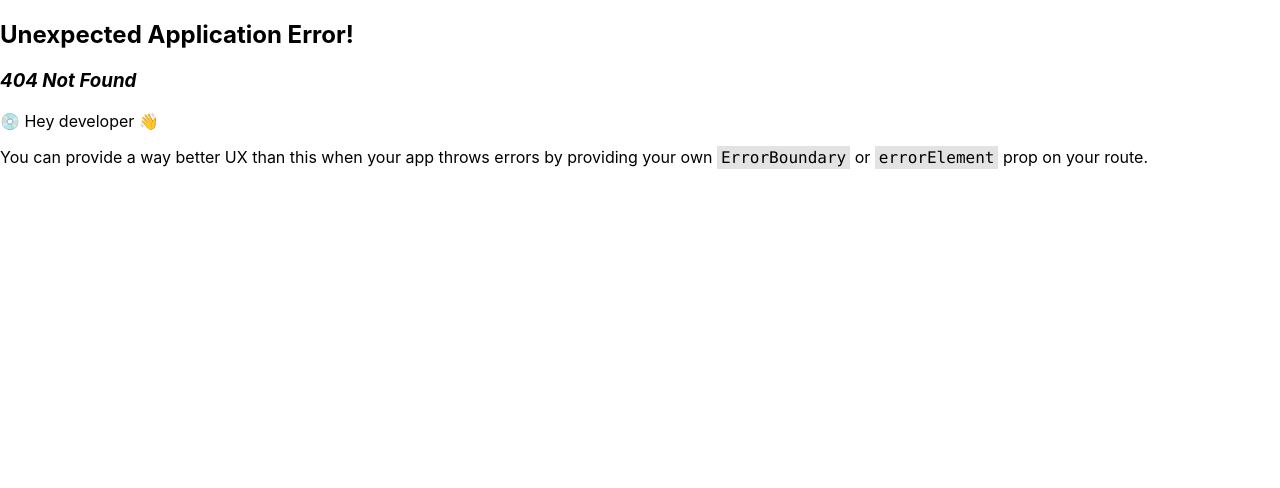
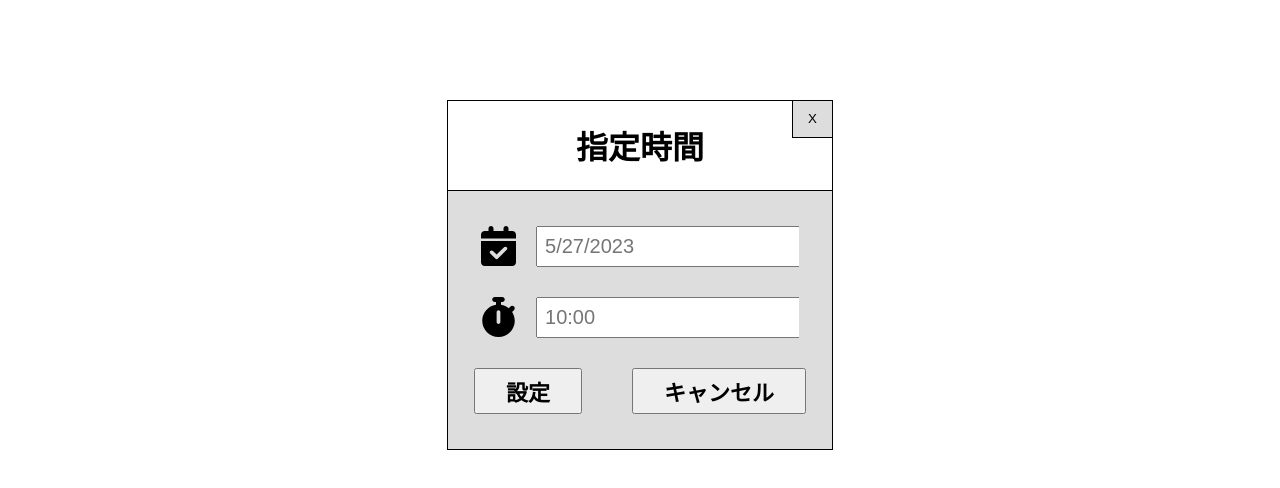
Before and after one commit to hung0601/driver-app, a React (Create React App) app in the folder frontend/: page /popup_specify_time in a window 1280 px wide. Before the commit this address had no page. Shown: the top 488 px of the page. Built offline with nearby package versions, Linux system fonts and the light colour scheme.

Commit message:
popup specify time

```diff
--- a/frontend/package.json
+++ b/frontend/package.json
@@ -3,6 +3,8 @@
   "version": "0.1.0",
   "private": true,
   "dependencies": {
+    "@fortawesome/free-solid-svg-icons": "^6.4.0",
+    "@fortawesome/react-fontawesome": "^0.2.0",
     "@googlemaps/js-api-loader": "^1.15.2",
     "@testing-library/jest-dom": "^5.16.5",
     "@testing-library/react": "^13.4.0",
--- /dev/null
+++ b/frontend/src/component/popup_specify_time/popup_specify_time.jsx
@@ -0,0 +1,122 @@
+import React from "react";
+import { useState } from "react";
+
+import { FontAwesomeIcon } from "@fortawesome/react-fontawesome";
+import { faCalendarCheck } from "@fortawesome/free-solid-svg-icons";
+import {faStopwatch} from "@fortawesome/free-solid-svg-icons";
+
+function PopupSpecifyTime() {
+
+
+    const [date, setDate] = useState(new Date().toLocaleDateString("en-US"))
+    const [time, setTime] = useState("10:00")
+
+  return (
+    <React.Fragment>
+      <div
+        style={{
+          width: "30%",
+          margin: "100px auto",
+          position: "relative",
+          border: "solid 1px black",
+        }}
+      >
+        <div
+          style={{
+            display: "flex",
+            width: "100%",
+            justifyContent: "center",
+            borderBottom: "solid 1px black",
+          }}
+        >
+          <h1 style={{ textAlign: "center" }}>指定時間</h1>
+        </div>
+        <div style={{ backgroundColor: "#ddd", padding: 5 }}>
+          <div
+            style={{
+              width: "85%",
+              display: "flex",
+              margin: "30px auto",
+              overflow: "hidden",
+            }}
+          >
+            <FontAwesomeIcon
+              icon={faCalendarCheck}
+              style={{ fontSize: "40px", flex: 1, marginRight: "20px",  }}
+            />
+            <input
+              type="text"
+              style={{ flex: 8, padding: "7px", fontSize: "20px" }}
+              placeholder={date}
+              onChange={(e) => setDate(e.target.value)}
+            />
+          </div>
+          <div
+            style={{
+              width: "85%",
+              display: "flex",
+              margin: "30px auto",
+              overflow: "hidden",
+            }}
+          >
+            <FontAwesomeIcon
+              icon={faStopwatch}
+              style={{ fontSize: "40px", flex: 1, marginRight: "20px",  }}
+            />
+            <input
+              type="text"
+              style={{ flex: 8, padding: "7px", fontSize: "20px" }}
+              placeholder={time}
+              onChange={(e) => setTime(e.target.value)}
+            />
+          </div>
+          <div
+            style={{
+              display: "flex",
+              justifyContent: "center",
+              alignItems: "center",
+              marginBottom: 30,
+            }}
+          >
+            <button
+              style={{
+                padding: "5px 30px",
+                marginRight: "25px",
+                fontSize: 22,
+                fontWeight: 700,
+              }}
+            >
+              設定
+            </button>
+            <button
+              style={{
+                padding: "5px 30px",
+                marginLeft: "25px",
+                fontSize: 22,
+                fontWeight: 700,
+              }}
+            >
+              キャンセル
+            </button>
+          </div>
+        </div>
+      </div>
+      <button
+        style={{
+          position: "absolute",
+          right: "35%",
+          top: "100px",
+          borderColor: "black",
+          borderWidth: "1px 0px 1px 1px",
+          borderStyle: "solid",
+          lineHeight: "30px",
+          padding: "3px 15px",
+          backgroundColor: "#ddd",
+        }}
+      >
+        X
+      </button>
+    </React.Fragment>
+  );
+}
+export default PopupSpecifyTime;
--- a/frontend/src/index.js
+++ b/frontend/src/index.js
@@ -8,9 +8,9 @@ import { router } from "./routes";
 
 const root = ReactDOM.createRoot(document.getElementById("root"));
 root.render(
-  <React.StrictMode>
+  // <React.StrictMode>
     <RouterProvider router={router} />
-  </React.StrictMode>
+  // </React.StrictMode>
 );
 
 // If you want to start measuring performance in your app, pass a function
--- a/frontend/src/routes/index.jsx
+++ b/frontend/src/routes/index.jsx
@@ -1,8 +1,13 @@
 import { createBrowserRouter } from "react-router-dom";
 import HomePage from "../view/HomePage.jsx";
+import PopupSpecifyTime from "../component/popup_specify_time/popup_specify_time.jsx";
 export const router = createBrowserRouter([
   {
     path: "/",
     element: <HomePage />,
   },
+  {
+    path: "/popup_specify_time",
+    element: <PopupSpecifyTime/>
+  }
 ]);
```
Also changed, not shown: 2 other files (tests, documents, lock files or other folders).
